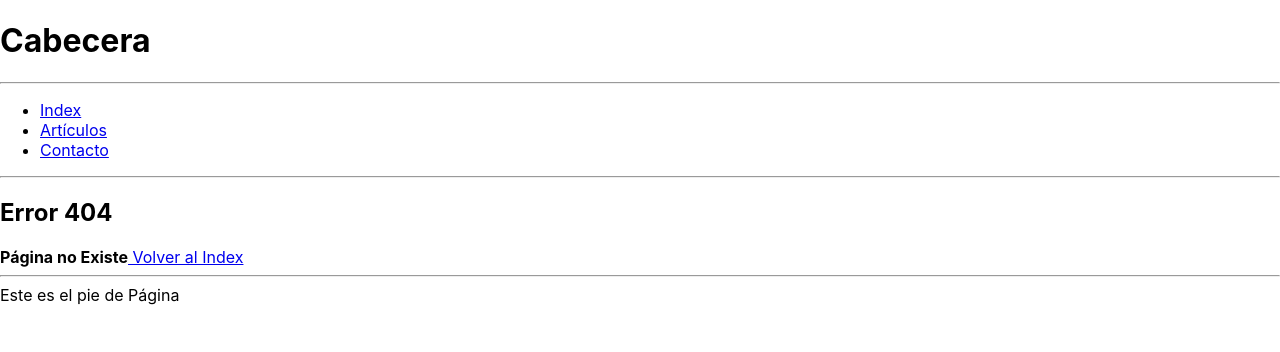
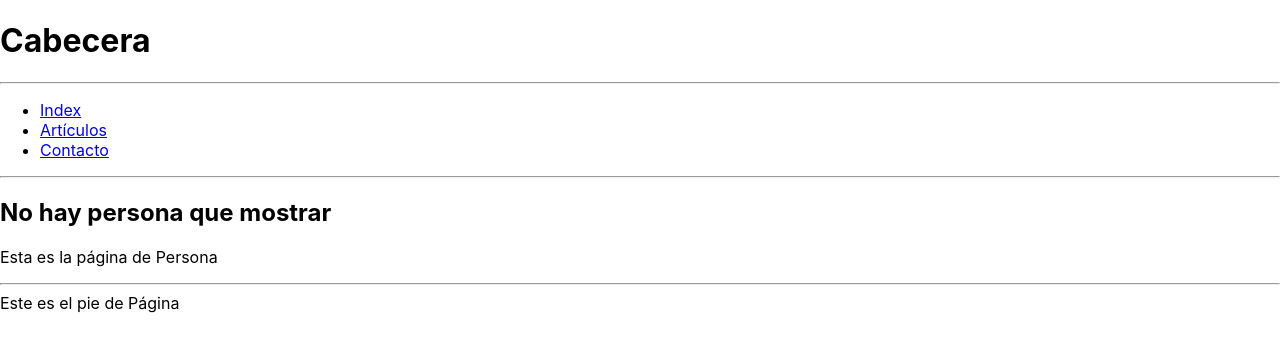
Before and after one commit to mpluisacarolina/07-rutas, a React (Create React App) app: page /persona in a window 1280 px wide. Before the commit this address had no page. Shown: the top 352 px of the page. Built offline with nearby package versions, Linux system fonts and the light colour scheme; the HTML template or start-up script is replaced by a standard one.

Commit message:
Parámetros Opcionales

```diff
--- a/src/components/Persona.jsx
+++ b/src/components/Persona.jsx
@@ -7,7 +7,8 @@ export const Persona = () => {
 
   return (
     <div>
-        <h1> Página de Persona: {nombre} {apellido}</h1>
+        {!nombre && <h1>No hay persona que mostrar</h1>}
+        {nombre && <h1>Página de Persona: {nombre} {apellido}</h1>}
         <p> Esta es la página de Persona</p>
     </div>
   )
--- a/src/routers/RouterPrincipal.jsx
+++ b/src/routers/RouterPrincipal.jsx
@@ -42,6 +42,8 @@ export const RouterPrincipal = () => {
           <Route path="contacto" element={<Contacto />} />
           <Route path="articulos" element={<Articulos />} />
           <Route path="persona/:nombre/:apellido" element={<Persona />} />
+          <Route path="persona/:nombre" element={<Persona />} />
+          <Route path="persona/" element={<Persona />} />
           <Route path="*" element={<Error />} />
         </Routes>
       </section>
```
